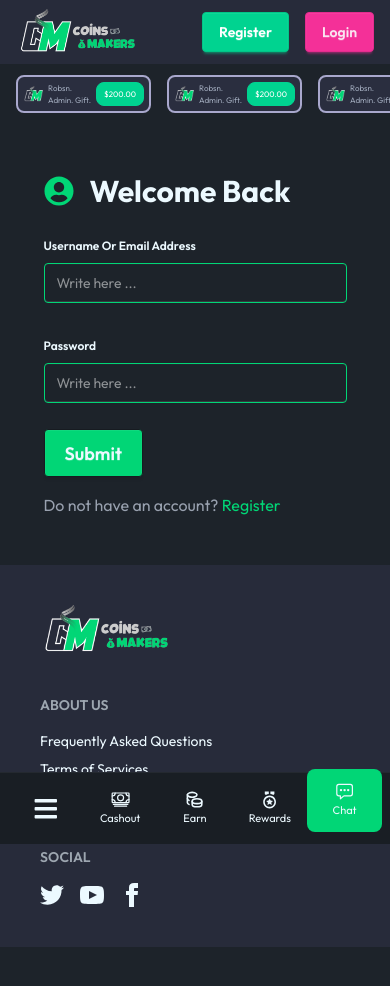
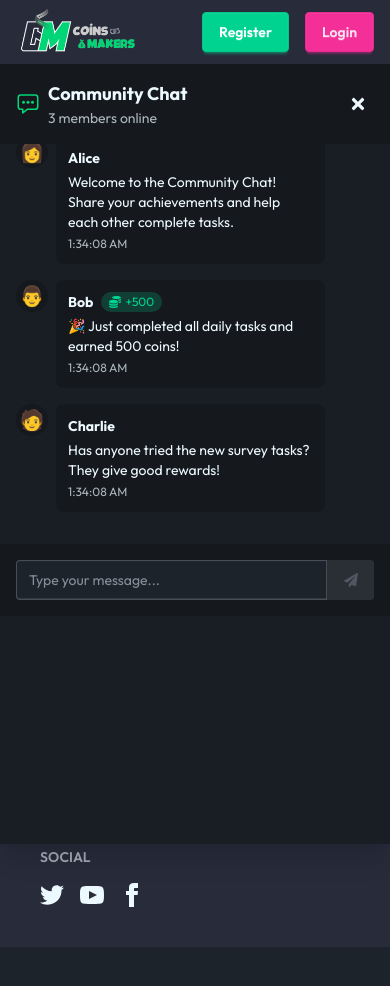
Before and after one commit to YousiefSameh/coinsmakers, a React (Vite) app: page /login in a window 390 px wide. Both pictures are taken after a click on the button "Chat". Shown: the top 986 px of the page. Built offline with nearby package versions, Linux system fonts and the light colour scheme; no server answers.

Commit message:
Fix Responsive In Mobile For Chat Popup

```diff
--- a/src/components/Cashout/Shop.tsx
+++ b/src/components/Cashout/Shop.tsx
@@ -23,7 +23,7 @@ const Shop = () => {
 				<div className="right">
 					<Link
 						to="/cashout/history"
-						className="btn btn-lg btn-outline btn-success border-secondary-color text-secondary-color hover:bg-secondary-color hover:text-white"
+						className="btn btn-lg whitespace-nowrap text-base btn-outline btn-success border-secondary-color text-secondary-color hover:bg-secondary-color hover:text-white"
 					>
 						View History
 					</Link>
--- a/src/components/Chat/ChatPopup.tsx
+++ b/src/components/Chat/ChatPopup.tsx
@@ -18,7 +18,14 @@ const ChatPopup: React.FC = () => {
   useEffect(() => {
     if (isOpen) {
       scrollToBottom();
+      // Prevent body scroll when chat is open on mobile
+      document.body.style.overflow = 'hidden';
+    } else {
+      document.body.style.overflow = 'auto';
     }
+    return () => {
+      document.body.style.overflow = 'auto';
+    };
   }, [messages, isOpen]);
 
   const handleSubmit = (e: React.FormEvent) => {
@@ -46,7 +53,7 @@ const ChatPopup: React.FC = () => {
           animate={{ opacity: 1, y: 0 }}
           exit={{ opacity: 0, y: 20 }}
           transition={{ type: 'spring', damping: 25 }}
-          className="fixed bottom-20 right-4 w-[650px] bg-base-200 rounded-lg shadow-xl overflow-hidden z-50"
+          className="fixed md:bottom-20 bottom-0 md:right-4 right-0 w-full md:w-[650px] bg-base-200 md:rounded-lg shadow-xl overflow-hidden z-[60] md:h-auto h-[calc(100vh-4rem)]"
         >
           {/* Header */}
           <div className="bg-base-300 p-4">
@@ -68,7 +75,7 @@ const ChatPopup: React.FC = () => {
           </div>
 
           {/* Messages */}
-          <div className="h-[400px] overflow-y-auto p-4 space-y-4">
+          <div className="h-[400px] md:h-[500px] overflow-y-auto p-4 space-y-4">
             {messages.map((message) => (
               <motion.div
                 key={message.id}
@@ -78,17 +85,17 @@ const ChatPopup: React.FC = () => {
                   message.user.id === 'current-user' ? 'flex-row-reverse' : ''
                 }`}
               >
-                <div className="w-8 h-8 flex items-center justify-center text-xl rounded-full bg-base-300">
+                <div className="w-8 h-8 flex items-center justify-center text-xl rounded-full bg-base-300 shrink-0">
                   {message.user.avatar}
                 </div>
                 <div
-                  className={`group max-w-[75%] ${
+                  className={`group max-w-[75%] md:max-w-[60%] ${
                     message.user.id === 'current-user'
                       ? 'bg-primary text-primary-content'
                       : 'bg-base-300'
-                  } p-3 rounded-lg`}
+                  } p-3 rounded-lg break-words`}
                 >
-                  <div className="flex items-center gap-2 mb-1">
+                  <div className="flex items-center gap-2 mb-1 flex-wrap">
                     <span className="font-bold text-sm">{message.user.name}</span>
                     {message.type === 'task_complete' && (
                       <div className="flex items-center gap-1 text-xs bg-success/20 text-success px-2 py-0.5 rounded-full">
@@ -97,7 +104,7 @@ const ChatPopup: React.FC = () => {
                       </div>
                     )}
                   </div>
-                  <p className="text-sm">{message.text}</p>
+                  <p className="text-sm break-words">{message.text}</p>
                   <span className="text-xs opacity-70 mt-1 block">
                     {new Date(message.timestamp).toLocaleTimeString()}
                   </span>
@@ -108,7 +115,7 @@ const ChatPopup: React.FC = () => {
           </div>
 
           {/* Input */}
-          <form onSubmit={handleSubmit} className="p-4 bg-base-300">
+          <form onSubmit={handleSubmit} className="p-4 bg-base-300 sticky bottom-0">
             <div className="join w-full">
               <input
                 type="text"
--- a/src/components/shared/Sidebar.tsx
+++ b/src/components/shared/Sidebar.tsx
@@ -1,4 +1,10 @@
 import { useState } from "react";
+import { useCountry } from "@hooks/useCountry";
+import { useAppDispatch } from "@store/hooks";
+import DailyTasksSidebar from "../DailyTasks/DailyTasksSidebar";
+import { Link } from "react-router-dom";
+import { openSidebar as openDailyTasks } from "@store/dailyTasks/dailyTasksSlice";
+import { toggleChat } from "@store/chat/chatSlice";
 import { FaBars, FaHome } from "react-icons/fa";
 import { IoCashOutline, IoChatboxEllipsesOutline } from "react-icons/io5";
 import { PiRanking } from "react-icons/pi";
@@ -6,16 +12,11 @@ import { TbCoins } from "react-icons/tb";
 import { MdArrowRight } from "react-icons/md";
 import { RiMedalLine } from "react-icons/ri";
 import { ImCancelCircle } from "react-icons/im";
-import { Link } from "react-router-dom";
 import { MdLocalOffer } from "react-icons/md";
 import ReactCountryFlag from "react-country-flag";
-import { useCountry } from "@hooks/useCountry";
-import { useDispatch } from "react-redux";
-import { openSidebar as openDailyTasks } from "@store/dailyTasks/dailyTasksSlice";
-import DailyTasksSidebar from "../DailyTasks/DailyTasksSidebar";
 
 const Sidebar = () => {
-  const dispatch = useDispatch();
+  const dispatch = useAppDispatch();
   const { country, loading } = useCountry();
   const [showMenu, setShowMenu] = useState(false);
   const [showSidebar, setShowSidebar] = useState(false);
@@ -222,7 +223,10 @@ const Sidebar = () => {
         </button>
 
         <button
-          onClick={() => setActiveDock("chat")}
+          onClick={() => {
+            setActiveDock("chat");
+            dispatch(toggleChat());
+          }}
           className={`text-base-content ${
             activeDock === "chat" ? "bg-secondary-color -translate-y-2" : ""
           }`}
```
